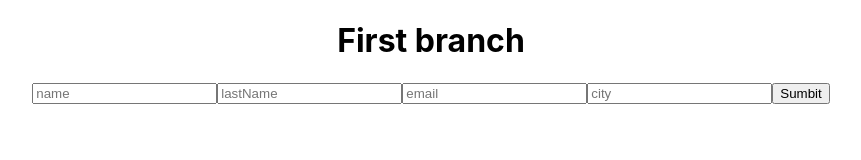
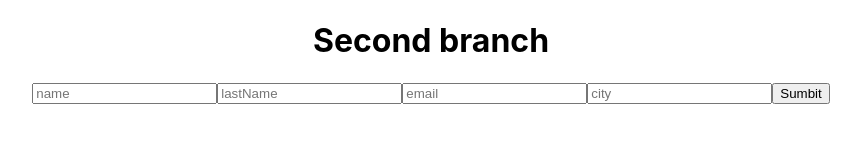
Before and after one commit to MalamirP/React, a React (Create React App) app in the folder Test-app/: page / in a window 1280 px wide. Shown: the top 160 px of the page, without its empty margins (209-1070 px from the left). Built offline with nearby package versions, Linux system fonts and the light colour scheme.

Commit message:
second branch

```diff
--- a/Test-app/src/App.js
+++ b/Test-app/src/App.js
@@ -28,7 +28,7 @@ function App() {
 
   return (
     <div className="App">
-      <h1>First branch</h1>
+      <h1>Second branch</h1>
       <input type='text'
         name='name'
         onChange={handleChange}
```
